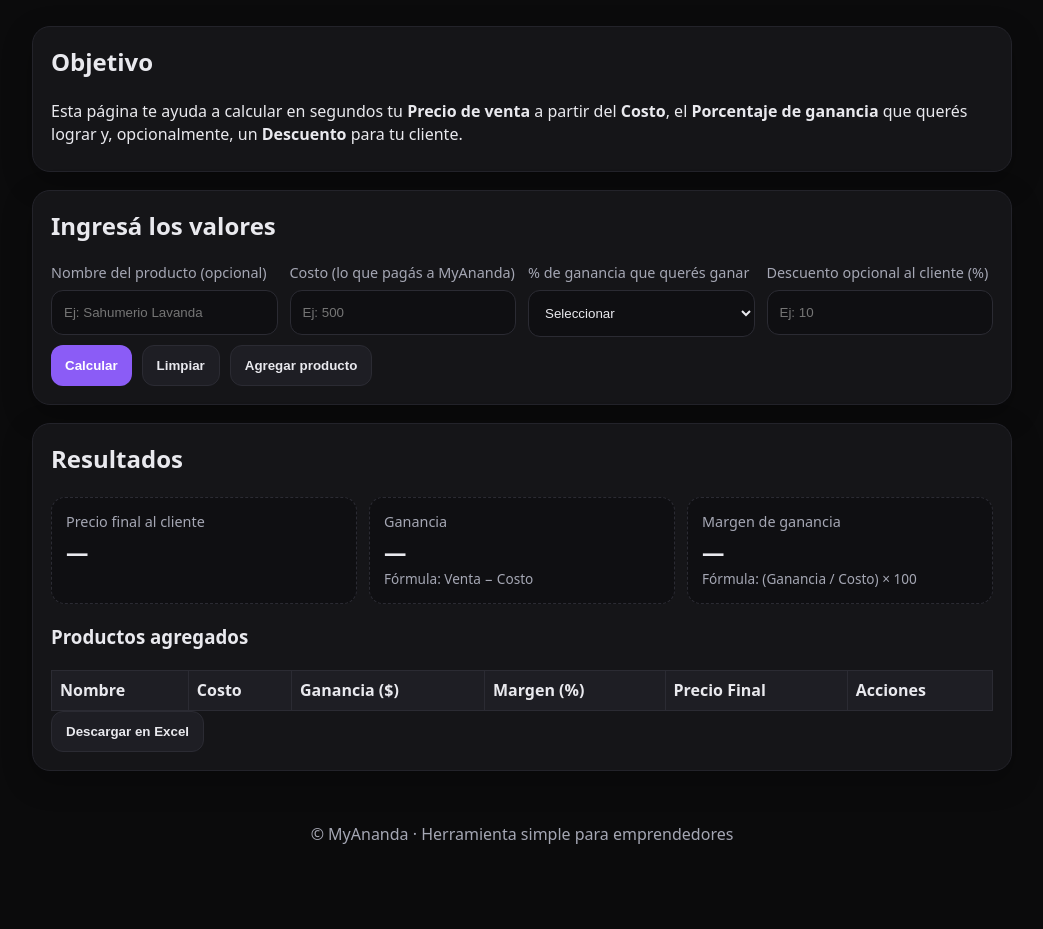
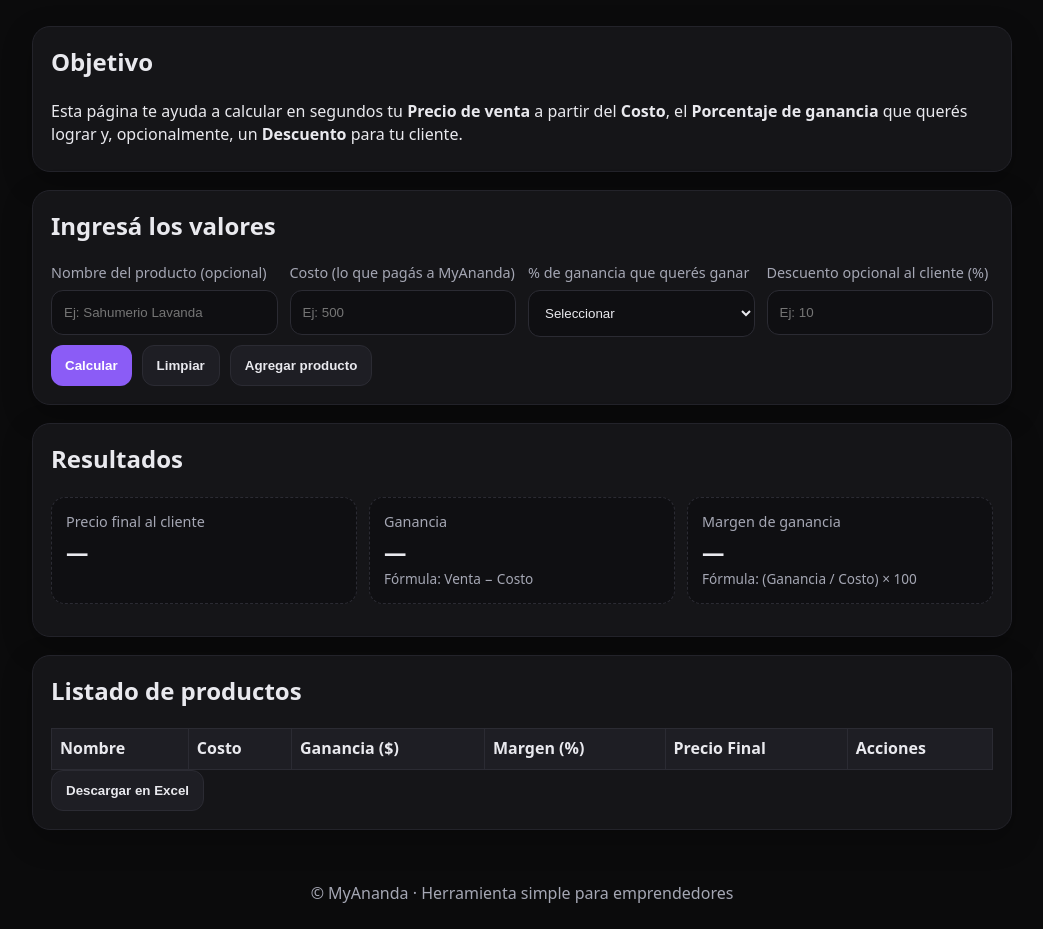
Before and after one commit to myananda/myananda.github.io, a plain HTML site: page index.html in a window 1280 px wide. Shown: the part 92-1021 px from the top of the page, without its empty margins (118-1161 px from the left). Before the commit the page ends 962 px from the top, so only its background shows below. Drawn offline with Linux system fonts and the light colour scheme.

Commit message:
Update descarga excel index.html

```diff
--- a/index.html
+++ b/index.html
@@ -126,8 +126,10 @@
           </div>
         </div>
         <p class="small" id="alerta" style="margin-top:12px"></p>
+      </article>
 
-        <h3>Productos agregados</h3>
+      <article class="card">
+        <h2 style="margin-top:0">Listado de productos</h2>
         <table id="tablaProductos">
           <thead>
             <tr>
```
